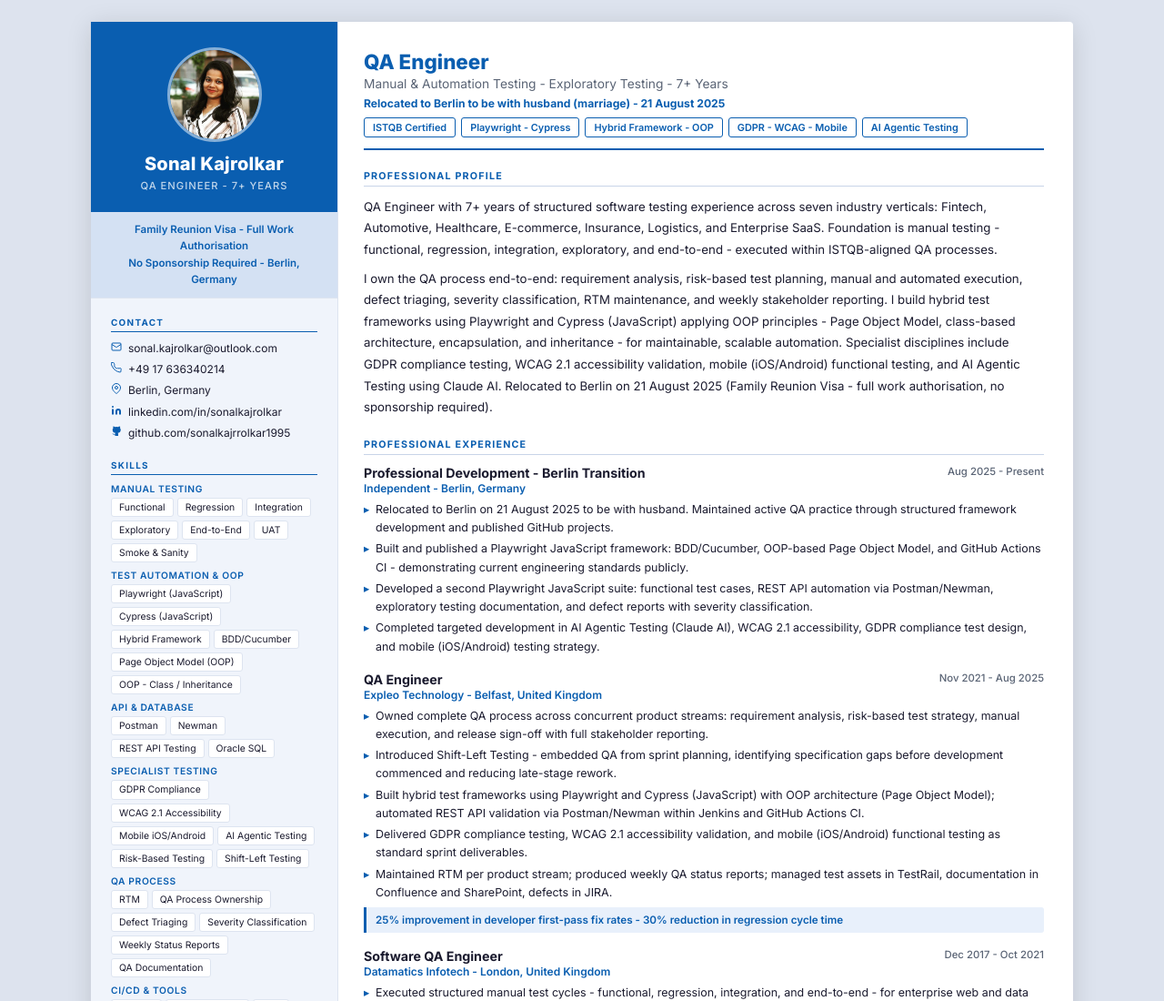
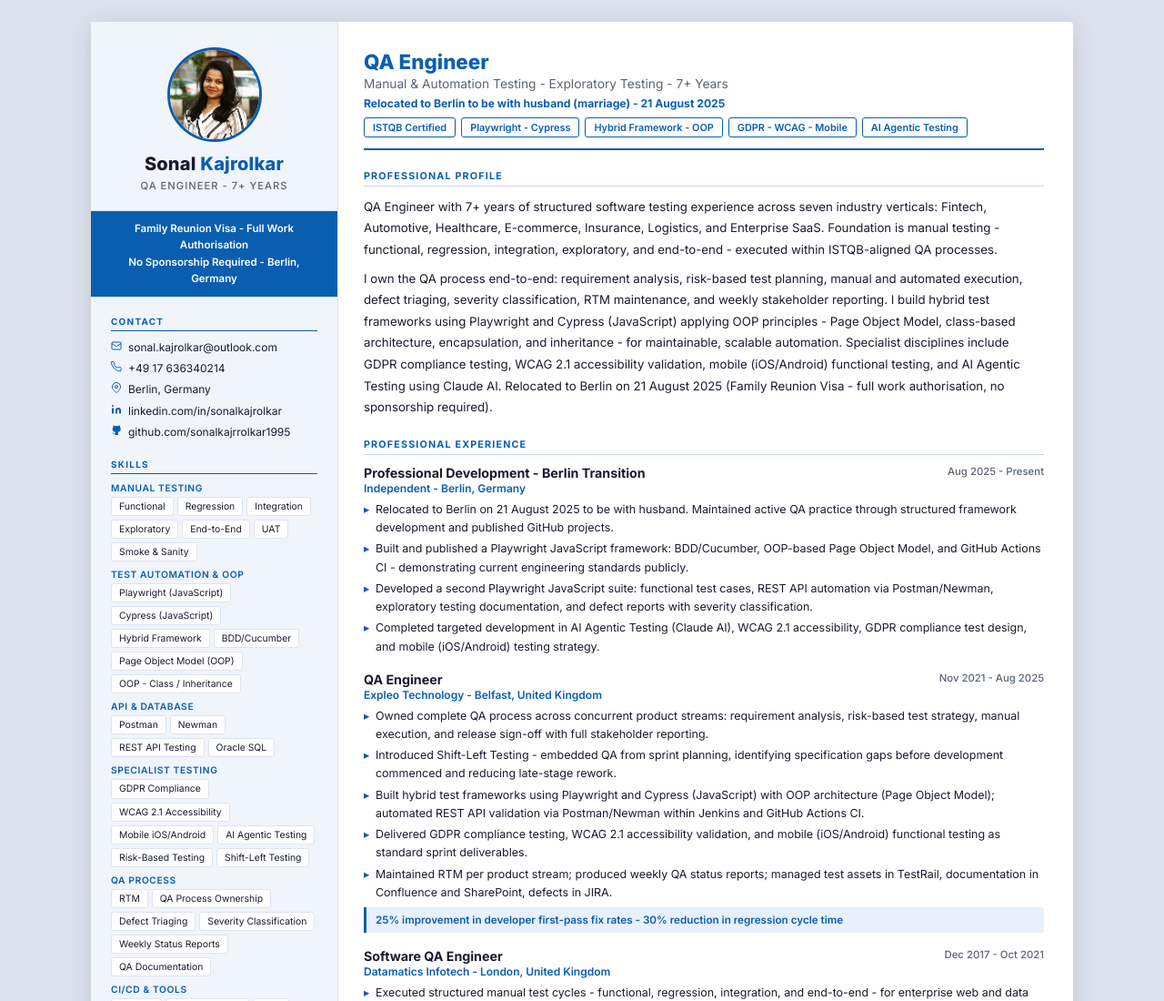
Before and after one commit to sonalkajrrolkar1995/saucedemo-playwright-framework, a website: page sonal-cv.html in a window 1280 px wide. Shown: the top 1100 px of the page at 91% size. Drawn offline with Linux system fonts and the light colour scheme.

Commit message:
Kajrolkar = blue in both portfolio and CV
- Portfolio hero: Sonal (white) + Kajrolkar (blue neon accent)
- CV sidebar: Sonal (dark) + Kajrolkar (blue) on light background
- Auth box restored to blue background with white text

```diff
--- a/sonal-cv.html
+++ b/sonal-cv.html
@@ -26,35 +26,39 @@ body{font-family:'Inter',sans-serif;background:#dde3ee;min-height:100vh;padding:
 /* SIDEBAR */
 .sidebar{background:var(--sidebar);border-right:1px solid var(--sidebar-border);display:flex;flex-direction:column;}
 
-/* Name header - full blue banner, white text */
+/* Name header - light background, Kajrolkar in blue */
 .cv-name-banner{
-  background:var(--blue);
-  padding:28px 22px 22px;
+  background:var(--sidebar);
+  border-bottom:1px solid var(--sidebar-border);
+  padding:28px 22px 20px;
   text-align:center;
 }
 .cv-photo{
   width:104px;height:104px;border-radius:50%;
-  object-fit:cover;border:3px solid rgba(255,255,255,.5);
+  object-fit:cover;border:3px solid var(--blue);
   display:block;margin:0 auto 12px;
 }
 .cv-name-banner h1{
   font-size:1.25rem;font-weight:800;
-  color:#ffffff;
+  color:var(--text);
   line-height:1.2;letter-spacing:.01em;
 }
+.cv-name-banner h1 span{
+  color:var(--blue);
+}
 .cv-name-banner p{
-  font-size:.7rem;color:rgba(255,255,255,.75);
+  font-size:.7rem;color:var(--muted);
   font-weight:500;text-transform:uppercase;
   letter-spacing:.09em;margin-top:5px;
 }
 
 /* Work auth box - stated once */
 .auth-box{
-  background:rgba(10,94,176,.12);
+  background:var(--blue);
   border-bottom:1px solid var(--sidebar-border);
   padding:10px 22px;
 }
-.auth-box p{font-size:.72rem;color:var(--blue);line-height:1.6;font-weight:600;text-align:center;}
+.auth-box p{font-size:.72rem;color:#fff;line-height:1.6;font-weight:600;text-align:center;}
 
 .sidebar-body{padding:20px 22px;display:flex;flex-direction:column;gap:20px;}
 
@@ -145,7 +149,7 @@ body{font-family:'Inter',sans-serif;background:#dde3ee;min-height:100vh;padding:
     <!-- Blue name banner - Kajrolkar = white, no blue background chip -->
     <div class="cv-name-banner">
       <img src="sonal-photo.jpg" alt="Sonal Kajrolkar" class="cv-photo"/>
-      <h1>Sonal Kajrolkar</h1>
+      <h1>Sonal <span>Kajrolkar</span></h1>
       <p>QA Engineer - 7+ Years</p>
     </div>
 
```
Also changed, not shown: index.html (+1 -1 lines).
